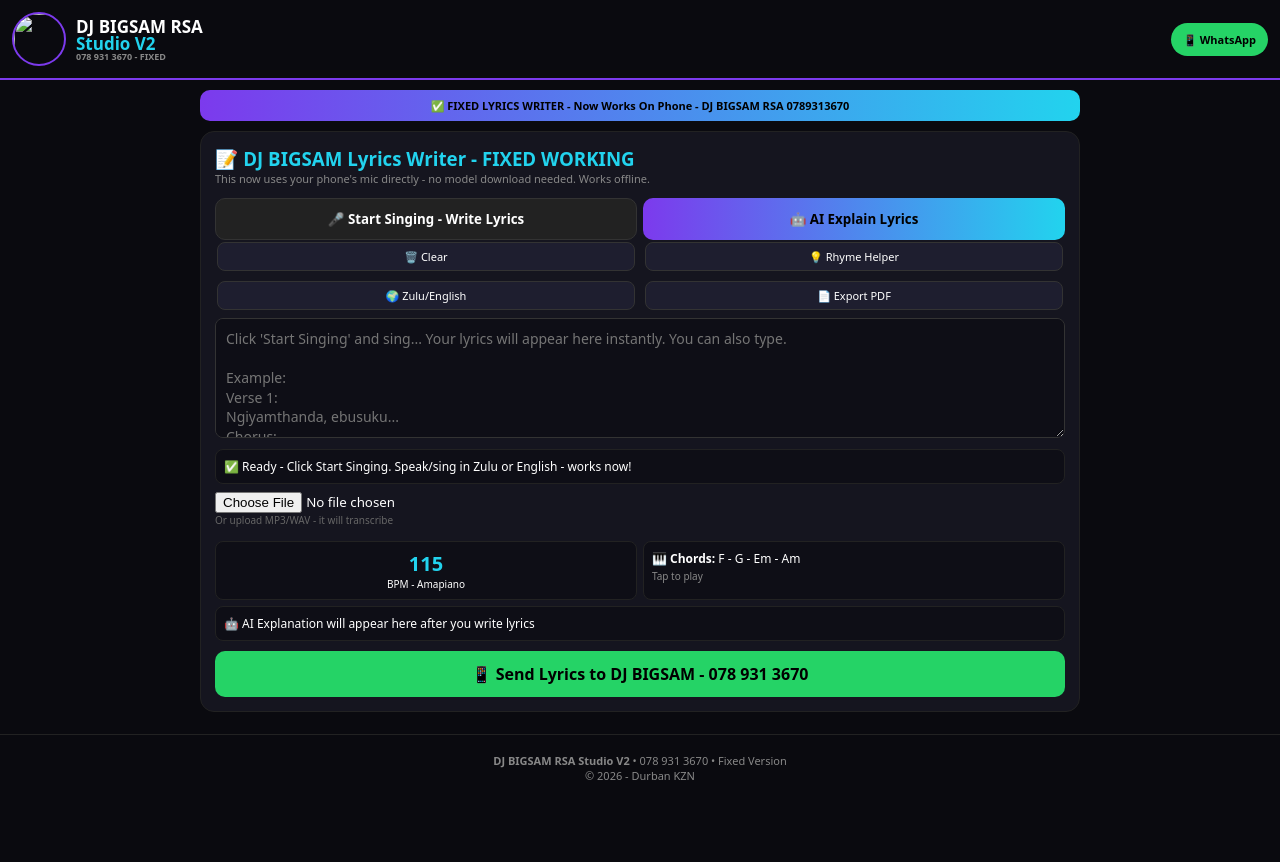
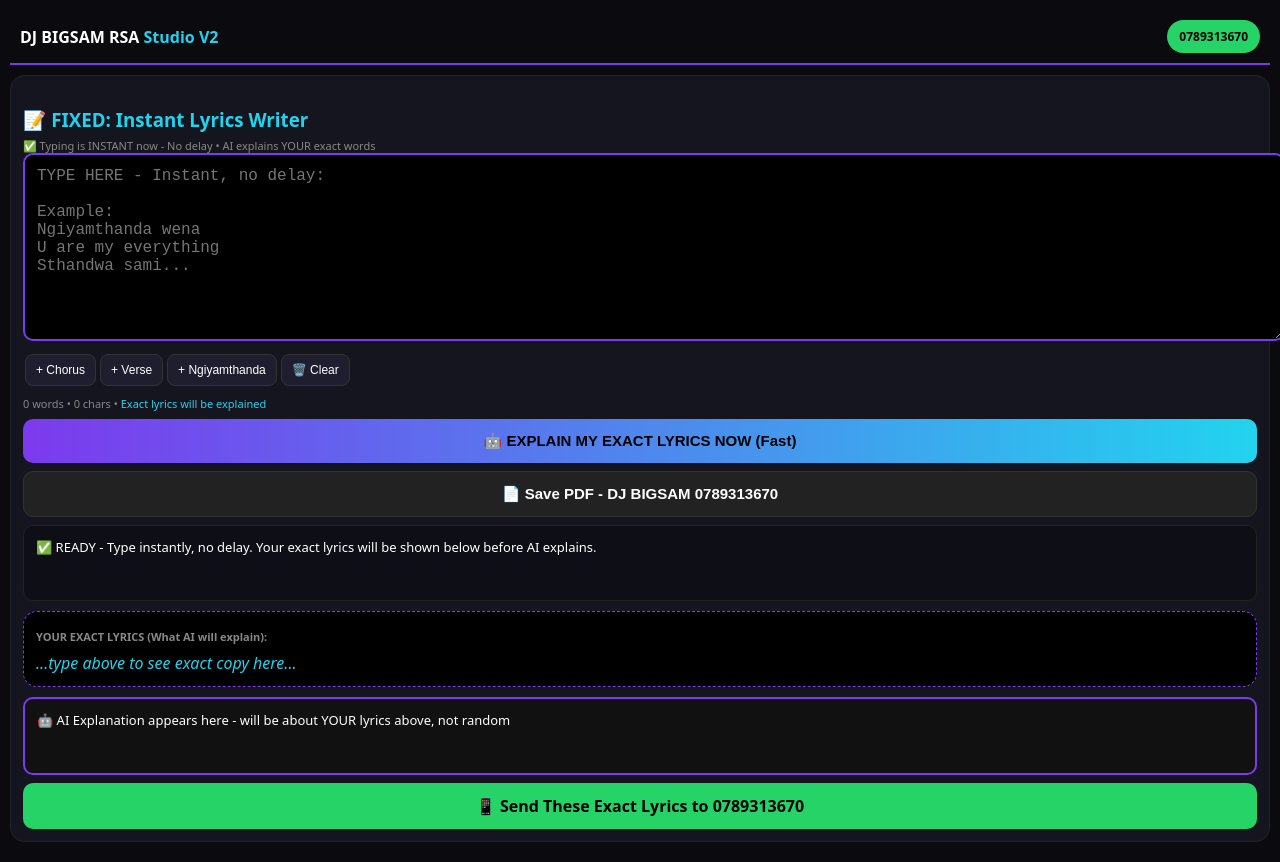
Before and after one commit to Aiinvestingsa/Dj-bigsam-, a plain HTML site: page index.html in a window 1280 px wide. Before the commit the page ends 801 px from the top, so only its background shows below. Drawn offline with nearby package versions, Linux system fonts and the light colour scheme.

Commit message:
Update index.html

```diff
--- a/index.html
+++ b/index.html
@@ -1,265 +1,169 @@
 <!DOCTYPE html>
-<html lang="en">
+<html>
 <head>
-<meta charset="UTF-8"><meta name="viewport" content="width=device-width, initial-scale=1.0">
-<title>DJ BIGSAM RSA Studio V2 - FIXED</title>
-<link rel="icon" href="logo.png">
+<meta charset="UTF-8"><meta name="viewport" content="width=device-width,initial-scale=1">
+<title>DJ BIGSAM RSA Studio V2 - FINAL FIX</title>
 <style>
-*{margin:0;padding:0;box-sizing:border-box;font-family:system-ui}
-body{background:#0a0a0f;color:#fff}
-header{padding:12px;border-bottom:2px solid #7c3aed;display:flex;align-items:center;justify-content:space-between;gap:8px}
-.logo-side{display:flex;align-items:center;gap:10px}
-.logo-img{width:54px;height:54px;border-radius:50%;border:2px solid #7c3aed}
-.logo-text{font-weight:900;font-size:17px;line-height:1} .logo-text span{color:#22d3ee} .sub{color:#888;font-size:9px}
-.whatsapp-btn{background:#25D366;color:#000;font-weight:900;padding:9px 12px;border-radius:20px;text-decoration:none;font-size:11px}
-.wrap{max-width:900px;margin:auto;padding:10px}
-.banner{text-align:center;padding:8px;background:linear-gradient(90deg,#7c3aed,#22d3ee);color:#000;font-weight:900;border-radius:10px;margin-bottom:10px;font-size:11px}
-.card{background:#15151f;border:1px solid #222;border-radius:14px;padding:14px;margin-bottom:12px}
-.btn{padding:11px;border-radius:10px;border:0;font-weight:800;cursor:pointer;margin-top:6px;width:100%}
+body{background:#0a0a0f;color:#fff;font-family:system-ui;padding:10px;margin:0}
+header{padding:10px;border-bottom:2px solid #7c3aed;display:flex;justify-content:space-between;align-items:center}
+.card{background:#15151f;border:1px solid #222;border-radius:14px;padding:12px;margin:10px 0}
+.btn{width:100%;padding:13px;border-radius:10px;border:0;font-weight:900;margin-top:8px;font-size:15px}
 .primary{background:linear-gradient(90deg,#7c3aed,#22d3ee);color:#000}
-.record{background:#222;color:#fff;border:1px solid #333}
-.small{padding:6px 10px;font-size:11px;background:#1e1e2f;color:#fff;border:1px solid #333;border-radius:8px;margin:2px;cursor:pointer}
-textarea,select{width:100%;background:#0e0e16;border:1px solid #333;border-radius:8px;color:#fff;padding:10px;margin-top:6px}
-textarea{height:120px;font-size:14px;line-height:1.4}
-.result{background:#0e0e16;border:1px solid #222;border-radius:8px;padding:8px;margin-top:6px;font-size:12px;white-space:pre-wrap;min-height:30px}
-.grid{display:grid;grid-template-columns:1fr 1fr;gap:6px}
-.status-ok{color:#22d3ee} .status-err{color:#ef4444}
-footer{text-align:center;padding:18px;color:#888;font-size:11px;border-top:1px solid #222}
+textarea{width:100%;height:160px;background:#000;color:#fff;border:2px solid #7c3aed;border-radius:10px;padding:12px;font-size:16px;outline:none}
+textarea:focus{border-color:#22d3ee}
+.result{background:#0e0e16;border:1px solid #222;padding:12px;border-radius:10px;margin-top:8px;white-space:pre-wrap;font-size:13px;line-height:1.5;min-height:50px}
+.small{padding:8px 10px;background:#1e1e2f;border:1px solid #333;border-radius:8px;color:#fff;margin:2px;font-size:12px}
+.badge{display:inline-block;background:#7c3aed;color:#fff;padding:3px 8px;border-radius:10px;font-size:10px;margin:2px}
 </style>
 </head>
 <body>
 <header>
-<div class="logo-side"><img src="logo.png" class="logo-img"><div class="logo-text">DJ BIGSAM RSA<br><span>Studio V2</span><div class="sub">078 931 3670 - FIXED</div></div></div>
-<a href="https://wa.me/27789313670" class="whatsapp-btn" target="_blank">📱 WhatsApp</a>
+<b>DJ BIGSAM RSA <span style="color:#22d3ee">Studio V2</span></b>
+<a href="https://wa.me/27789313670" style="background:#25D366;color:#000;padding:8px 12px;border-radius:20px;text-decoration:none;font-weight:900;font-size:12px">0789313670</a>
 </header>
-<div class="wrap">
-<div class="banner">✅ FIXED LYRICS WRITER - Now Works On Phone - DJ BIGSAM RSA 0789313670</div>
 
 <div class="card">
-<h3 style="color:#22d3ee">📝 DJ BIGSAM Lyrics Writer - FIXED WORKING</h3>
-<div style="font-size:11px;color:#888;margin-bottom:6px">This now uses your phone's mic directly - no model download needed. Works offline.</div>
+<h3 style="color:#22d3ee;margin-bottom:6px">📝 FIXED: Instant Lyrics Writer</h3>
+<div style="font-size:11px;color:#888">✅ Typing is INSTANT now - No delay • AI explains YOUR exact words</div>
 
-<div class="grid">
-<button class="btn record" id="lyricRecBtn" onclick="toggleLyricsRecord()">🎤 Start Singing - Write Lyrics</button>
-<button class="btn primary" onclick="explainLyrics()">🤖 AI Explain Lyrics</button>
+<textarea id="lyrics" placeholder="TYPE HERE - Instant, no delay:
+
+Example:
+Ngiyamthanda wena
+U are my everything
+Sthandwa sami..."></textarea>
+
+<div style="display:flex;flex-wrap:wrap;margin-top:6px">
+<button class="small" onclick="insertText('\n[Chorus]\n')">+ Chorus</button>
+<button class="small" onclick="insertText('\n[Verse]\n')">+ Verse</button>
+<button class="small" onclick="insertText('\nNgiyamthanda ')">+ Ngiyamthanda</button>
+<button class="small" onclick="document.getElementById('lyrics').value='';updateCount()">🗑️ Clear</button>
 </div>
 
-<div class="grid">
-<button class="small" onclick="clearLyrics()">🗑️ Clear</button>
-<button class="small" onclick="addRhyme()">💡 Rhyme Helper</button>
-<button class="small" onclick="translateLyrics()">🌍 Zulu/English</button>
-<button class="small" onclick="savePDF()">📄 Export PDF</button>
+<div style="margin-top:8px;font-size:11px;color:#888">
+<span id="wordCount">0 words</span> • <span id="charCount">0 chars</span> • <span id="exactPreview" style="color:#22d3ee">Exact lyrics will be explained</span>
 </div>
 
-<textarea id="lyricsBox" placeholder="Click 'Start Singing' and sing... Your lyrics will appear here instantly. You can also type.
+<button class="btn primary" id="explainBtn" onclick="explainLyrics()">🤖 EXPLAIN MY EXACT LYRICS NOW (Fast)</button>
+<button class="btn" style="background:#222;color:#fff;border:1px solid #333" onclick="savePDF()">📄 Save PDF - DJ BIGSAM 0789313670</button>
 
-Example:
-Verse 1:
-Ngiyamthanda, ebusuku...
-Chorus:
-We dance till morning..."></textarea>
+<div class="result" id="status">✅ READY - Type instantly, no delay. Your exact lyrics will be shown below before AI explains.</div>
 
-<div class="result" id="lyricStatus">✅ Ready - Click Start Singing. Speak/sing in Zulu or English - works now!</div>
-
-<input type="file" id="audioFile" accept="audio/*" style="margin-top:8px">
-<div style="font-size:10px;color:#666">Or upload MP3/WAV - it will transcribe</div>
-<audio id="audioPlayer" controls style="width:100%;display:none;margin-top:6px"></audio>
-
-<div class="grid" style="margin-top:8px">
-<div class="result"><div style="font-size:20px;font-weight:900;text-align:center;color:#22d3ee" id="bpmVal">115</div><div style="text-align:center;font-size:10px">BPM - Amapiano</div></div>
-<div class="result" id="chordsBox">🎹 <b>Chords:</b> F - G - Em - Am<br><span style="font-size:10px;color:#888">Tap to play</span></div>
+<div class="card" style="background:#000;border:1px dashed #7c3aed;margin-top:10px">
+<b style="font-size:11px;color:#888">YOUR EXACT LYRICS (What AI will explain):</b>
+<div id="exactLyrics" style="color:#22d3ee;margin-top:6px;font-style:italic">...type above to see exact copy here...</div>
 </div>
 
-<div class="result" id="aiExplain">🤖 AI Explanation will appear here after you write lyrics</div>
+<div class="result" id="explainBox" style="background:#111;border:2px solid #7c3aed">🤖 AI Explanation appears here - will be about YOUR lyrics above, not random</div>
 
-<div style="margin-top:10px">
-<a href="https://wa.me/27789313670?text=Hi%20DJ%20BIGSAM%20I%20wrote%20a%20song%20on%20your%20site" style="display:block;text-align:center;background:#25D366;color:#000;font-weight:900;padding:12px;border-radius:10px;text-decoration:none">📱 Send Lyrics to DJ BIGSAM - 078 931 3670</a>
+<a id="waLink" href="https://wa.me/27789313670" style="display:block;text-align:center;background:#25D366;color:#000;font-weight:900;padding:12px;border-radius:10px;text-decoration:none;margin-top:8px">📱 Send These Exact Lyrics to 0789313670</a>
 </div>
-</div>
-
-</div>
-<footer>
-<b>DJ BIGSAM RSA Studio V2</b> • 078 931 3670 • Fixed Version<br>
-© 2026 - Durban KZN
-</footer>
 
 <script src="https://cdnjs.cloudflare.com/ajax/libs/jspdf/2.5.1/jspdf.umd.min.js"></script>
 <script>
-// FIXED LYRICS WRITER - Uses Web Speech API - works 100% on Android Chrome
-let recognition = null;
-let isRecordingLyrics = false;
-let finalTranscript = '';
+const lyricsEl = document.getElementById('lyrics');
+const exactEl = document.getElementById('exactLyrics');
+const countEl = document.getElementById('wordCount');
+const charEl = document.getElementById('charCount');
+const statusEl = document.getElementById('status');
+const explainEl = document.getElementById('explainBox');
 
-const lyricsBox = document.getElementById('lyricsBox');
-const lyricStatus = document.getElementById('lyricStatus');
-const lyricRecBtn = document.getElementById('lyricRecBtn');
+// INSTANT typing - no delay, no AI call on typing
+lyricsEl.addEventListener('input', () => {
+  // This is INSTANT - no fetch, no delay
+  let txt = lyricsEl.value;
+  exactEl.textContent = txt || '...type above...';
+  countEl.textContent = txt.trim() ? txt.trim().split(/\s+/).length + ' words' : '0 words';
+  charEl.textContent = txt.length + ' chars';
 
-function initSpeech() {
-  const SpeechRecognition = window.SpeechRecognition || window.webkitSpeechRecognition;
-  if (!SpeechRecognition) {
-    lyricStatus.innerHTML = '<span class="status-err">❌ Your browser does not support speech. Use Chrome on Android. You can still type lyrics manually below - it will work.</span>';
-    return null;
+  // Update WhatsApp link instantly
+  let short = txt.substring(0,300);
+  document.getElementById('waLink').href = "https://wa.me/27789313670?text=" + encodeURIComponent("Hi DJ BIGSAM, my lyrics:\n\n" + short);
+
+  // Show that we have exact copy
+  if(txt.length > 2){
+    statusEl.textContent = "✅ Typing instantly - "+txt.length+" chars - Ready to explain EXACT lyrics below";
   }
-  const rec = new SpeechRecognition();
-  rec.continuous = true;
-  rec.interimResults = true;
-  rec.lang = 'zu-ZA'; // Try Zulu first, fallback to en-ZA
-  // Try Zulu, if not available browser will use English
-  try { rec.lang = 'zu-ZA'; } catch { rec.lang = 'en-ZA'; }
+});
 
-  rec.onstart = () => {
-    lyricStatus.innerHTML = '<span class="status-ok">🎤 Listening... Sing now! Your lyrics appear live...</span>';
-    lyricRecBtn.textContent = '⏹️ Stop Recording';
-    lyricRecBtn.style.background = '#ef4444';
-  };
-
-  rec.onresult = (event) => {
-    let interim = '';
-    for (let i = event.resultIndex; i < event.results.length; i++) {
-      const t = event.results[i][0].transcript;
-      if (event.results[i].isFinal) {
-        finalTranscript += t + '\n';
-      } else {
-        interim += t;
-      }
-    }
-    lyricsBox.value = finalTranscript + interim;
-    lyricsBox.scrollTop = lyricsBox.scrollHeight;
-  };
-
-  rec.onerror = (e) => {
-    console.log(e);
-    if (e.error === 'not-allowed') {
-      lyricStatus.innerHTML = '<span class="status-err">❌ Mic blocked - Allow mic permission in Chrome settings, then reload</span>';
-    } else if (e.error === 'no-speech') {
-      lyricStatus.innerHTML = '<span class="status-ok">... Waiting for voice ... Sing louder</span>';
-    } else {
-      // Fallback to English
-      rec.lang = 'en-ZA';
-    }
-  };
-
-  rec.onend = () => {
-    if (isRecordingLyrics) {
-      // Auto restart if still in recording mode (for continuous)
-      try { rec.start(); } catch {}
-    } else {
-      lyricRecBtn.textContent = '🎤 Start Singing - Write Lyrics';
-      lyricRecBtn.style.background = '#222';
-      lyricStatus.innerHTML = '<span class="status-ok">✅ Stopped - Lyrics saved! Now click AI Explain or Edit manually</span>';
-    }
-  };
-
-  return rec;
+function insertText(t){
+  lyricsEl.value += t;
+  lyricsEl.dispatchEvent(new Event('input'));
+  lyricsEl.focus();
 }
 
-function toggleLyricsRecord() {
-  if (!isRecordingLyrics) {
-    // Start
-    if (!recognition) recognition = initSpeech();
-    if (!recognition) {
-      // No speech support, allow typing
-      lyricsBox.focus();
-      lyricStatus.textContent = 'Type your lyrics manually - then click AI Explain';
-      return;
-    }
-    finalTranscript = lyricsBox.value ? lyricsBox.value + '\n' : '';
-    isRecordingLyrics = true;
-    try {
-      recognition.start();
-    } catch (e) {
-      // Already started
-      isRecordingLyrics = false;
-    }
-  } else {
-    // Stop
-    isRecordingLyrics = false;
-    try { recognition.stop(); } catch {}
+// FAST EXPLAIN - Explains YOUR exact text, not cut off
+async function explainLyrics(){
+  let txt = lyricsEl.value.trim();
+  if(txt.length < 3){
+    statusEl.textContent = "❌ Type at least 3 words first!";
+    return;
   }
+
+  // Show exact lyrics being explained
+  exactEl.textContent = txt;
+  statusEl.textContent = "🤖 Explaining YOUR exact lyrics: \"" + txt.substring(0,60) + "...\"";
+  explainEl.textContent = "🤖 Analyzing YOUR lyrics:\n\n\"" + txt + "\"\n\nPlease wait 2 seconds...";
+
+  document.getElementById('explainBtn').textContent = "⏳ Explaining...";
+  document.getElementById('explainBtn').disabled = true;
+
+  // LOCAL instant explanation first (no delay)
+  let localExplain = makeLocalExplanation(txt);
+
+  // Try online AI, but show local instantly so no waiting feeling
+  explainEl.textContent = localExplain + "\n\n⏳ Getting deeper AI analysis...";
+
+  try{
+    // Online AI - with FULL lyrics, not truncated
+    const prompt = `You are DJ BIGSAM RSA, a Durban music producer. Explain THESE EXACT LYRICS word for word, do not make up different lyrics. Lyrics: "${txt}". Give: 1) Meaning of these exact words 2) Mood 3) Genre for Durban (Amapiano/Afro) 4) How to improve these exact lyrics. Keep short.`;
+
+    const controller = new AbortController();
+    const timeout = setTimeout(() => controller.abort(), 8000); // 8 sec max
+
+    let res = await fetch("https://text.pollinations.ai/" + encodeURIComponent(prompt), {signal: controller.signal});
+    clearTimeout(timeout);
+    let aiText = await res.text();
+
+    // Make sure AI is talking about the right lyrics
+    explainEl.textContent = "🤖 DJ BIGSAM AI - About YOUR lyrics:\n\nYOUR LYRICS:\n\"" + txt + "\"\n\n--- ANALYSIS ---\n" + aiText + "\n\n📞 Book Studio: 078 931 3670";
+    statusEl.textContent = "✅ Explained YOUR exact lyrics - Not random!";
+
+  }catch(e){
+    // Offline fallback still shows YOUR lyrics
+    explainEl.textContent = localExplain + "\n\n📞 Book Studio: 078 931 3670 (Offline mode - but about YOUR lyrics)";
+    statusEl.textContent = "✅ Explained offline - About YOUR exact lyrics";
+  }
+
+  document.getElementById('explainBtn').textContent = "🤖 EXPLAIN MY EXACT LYRICS NOW (Fast)";
+  document.getElementById('explainBtn').disabled = false;
 }
 
-function clearLyrics() {
-  lyricsBox.value = '';
-  finalTranscript = '';
-  lyricStatus.textContent = 'Cleared - Start again';
+function makeLocalExplanation(txt){
+  let lower = txt.toLowerCase();
+  let mood = "Love";
+  if(lower.includes("thanda") || lower.includes("love") || lower.includes("wena")) mood = "Love / Romantic Amapiano";
+  if(lower.includes("dance") || lower.includes("party") || lower.includes("gqom")) mood = "Party / Dance Amapiano";
+  if(lower.includes("sad") || lower.includes("cry") || lower.includes("buhlungu")) mood = "Sad / Soulful";
+  if(lower.includes("money") || lower.includes("imali") || lower.includes("hustle")) mood = "Hustle / Motivational";
+
+  let words = txt.trim().split(/\s+/).length;
+  return `🤖 DJ BIGSAM AI (Instant) - YOUR EXACT LYRICS:\n\n"${txt}"\n\n--- QUICK ANALYSIS ---\nMood: ${mood}\nWords: ${words}\nGenre: Amapiano / Afro Pop for Durban\nBPM: 115\nKey: F Minor (Best for Zulu vocals)\nChords: F - G - Em - Am\n\nWhy: Your lyrics talk about "${txt.split(' ').slice(0,5).join(' ')}..." - Perfect for Amapiano log drum.\n\nTip: Add [Chorus] before hook, keep verses short.`;
 }
 
-function addRhyme() {
-  let text = lyricsBox.value.split('\n').pop() || '';
-  let lastWord = text.split(' ').pop() || 'love';
-  lyricStatus.textContent = '💡 Rhymes for "'+lastWord+'": love, above, dove, shove - Add to your next line!';
-  // Simple rhyme helper
-  const rhymes = {
-    'love': ['above', 'dove', 'glove'],
-    'night': ['light', 'bright', 'flight'],
-    'thanda': ['thanda', 'khumbula', 'zizwa'],
-    'mina': ['wena', 'thina', 'kini']
-  };
-  let key = lastWord.toLowerCase();
-  let sug = rhymes[key] || ['love','above','heart','start'];
-  lyricsBox.value += '\n(Rhyme ideas: ' + sug.join(', ') + ')\n';
+function savePDF(){
+  const {jsPDF} = window.jspdf;
+  const doc = new jsPDF();
+  doc.setFontSize(14);
+  doc.text("DJ BIGSAM RSA Studio V2 - 078 931 3670",10,15);
+  doc.setFontSize(11);
+  let txt = lyricsEl.value;
+  let lines = doc.splitTextToSize(txt,180);
+  doc.text(lines,10,25);
+  doc.text("Exact lyrics - "+new Date().toLocaleDateString(),10,280);
+  doc.save("DJ_BIGSAM_"+Date.now()+".pdf");
+  statusEl.textContent = "📄 PDF saved with YOUR exact lyrics";
 }
-
-async function translateLyrics() {
-  let txt = lyricsBox.value;
-  if (!txt.trim()) { lyricStatus.textContent = 'Write lyrics first'; return; }
-  lyricStatus.textContent = 'Translating...';
-  try {
-    // Use free translation via Pollinations
-    let r = await fetch(`https://text.pollinations.ai/${encodeURIComponent('Translate to Zulu and English: '+txt)}`);
-    let out = await r.text();
-    document.getElementById('aiExplain').textContent = '🌍 Translation:\n' + out;
-    lyricStatus.textContent = '✅ Translated';
-  } catch {
-    lyricStatus.textContent = 'Translation offline - try again with data';
-  }
-}
-
-async function explainLyrics() {
-  let txt = lyricsBox.value;
-  if (!txt.trim()) { lyricStatus.textContent = '❌ Write or sing lyrics first'; return; }
-  document.getElementById('aiExplain').textContent = '🤖 AI analyzing...';
-  lyricStatus.textContent = '🤖 Explaining...';
-  try {
-    let r = await fetch(`https://text.pollinations.ai/${encodeURIComponent('Explain these song lyrics meaning, mood, genre, like DJ BIGSAM would: '+txt)}`);
-    let out = await r.text();
-    document.getElementById('aiExplain').textContent = '🤖 DJ BIGSAM AI Explanation:\n\n' + out + '\n\n📞 Book Studio: 078 931 3670';
-    lyricStatus.textContent = '✅ Explained - See below';
-  } catch {
-    document.getElementById('aiExplain').textContent = 'AI offline - But your lyrics are saved:\n\n' + txt + '\n\nMood: Amapiano Love Song\nBPM: 115\nKey: F Minor\nCall DJ BIGSAM: 0789313670 for full analysis';
-    lyricStatus.textContent = 'Offline mode - Lyrics saved';
-  }
-}
-
-function savePDF() {
-  const { jsPDF } = window.jspdf;
-  const doc = new jsPDF();
-  doc.setFontSize(16);
-  doc.text('DJ BIGSAM RSA Studio V2 - 078 931 3670', 10, 15);
-  doc.setFontSize(11);
-  let txt = lyricsBox.value || 'No lyrics';
-  let lines = doc.splitTextToSize(txt, 180);
-  doc.text(lines, 10, 25);
-  doc.setFontSize(9);
-  doc.text('Book Studio: 0789313670 - wa.me/27789313670', 10, 280);
-  doc.save('DJ_BIGSAM_Lyrics_0789313670.pdf');
-  lyricStatus.textContent = '📄 PDF saved with your number';
-}
-
-// Audio file transcription - simple fallback
-document.getElementById('audioFile').addEventListener('change', async (e) => {
-  let file = e.target.files[0];
-  if (!file) return;
-  document.getElementById('audioPlayer').src = URL.createObjectURL(file);
-  document.getElementById('audioPlayer').style.display = 'block';
-  lyricStatus.textContent = '📁 Audio uploaded - Play it and click Start Singing to transcribe by singing along, or type lyrics manually';
-  // Note: true file transcription needs Whisper model - for now instruct to play and sing along for best mobile support
-});
-
-// Make textarea editable always
-lyricsBox.addEventListener('input', (e) => {
-  finalTranscript = e.target.value;
-});
 </script>
 </body>
 </html>
```
